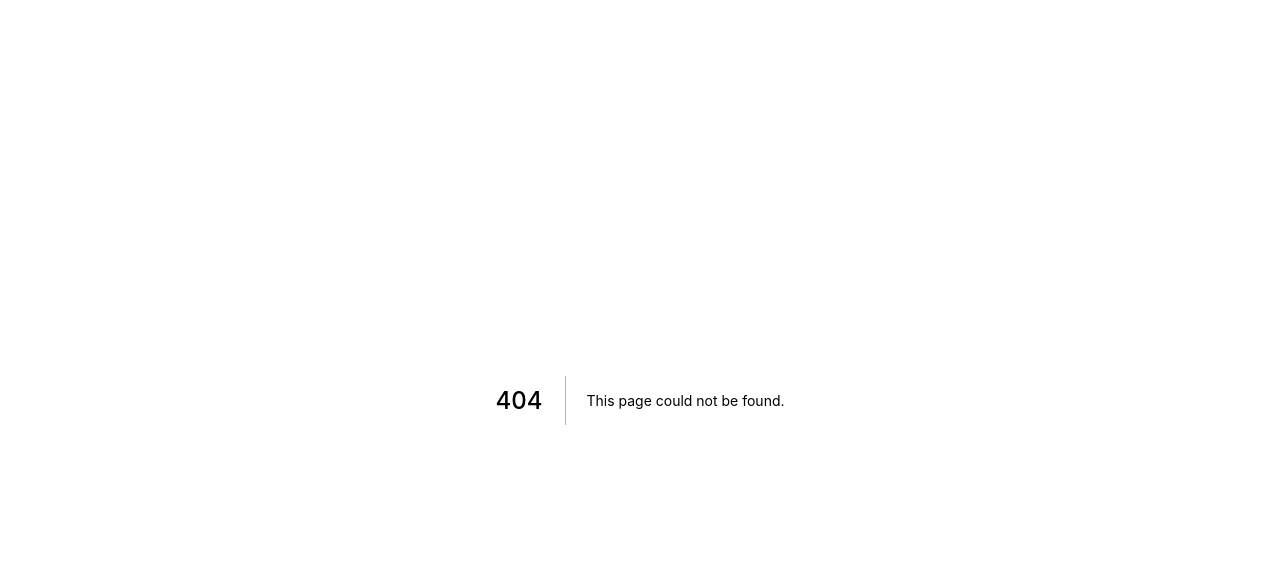
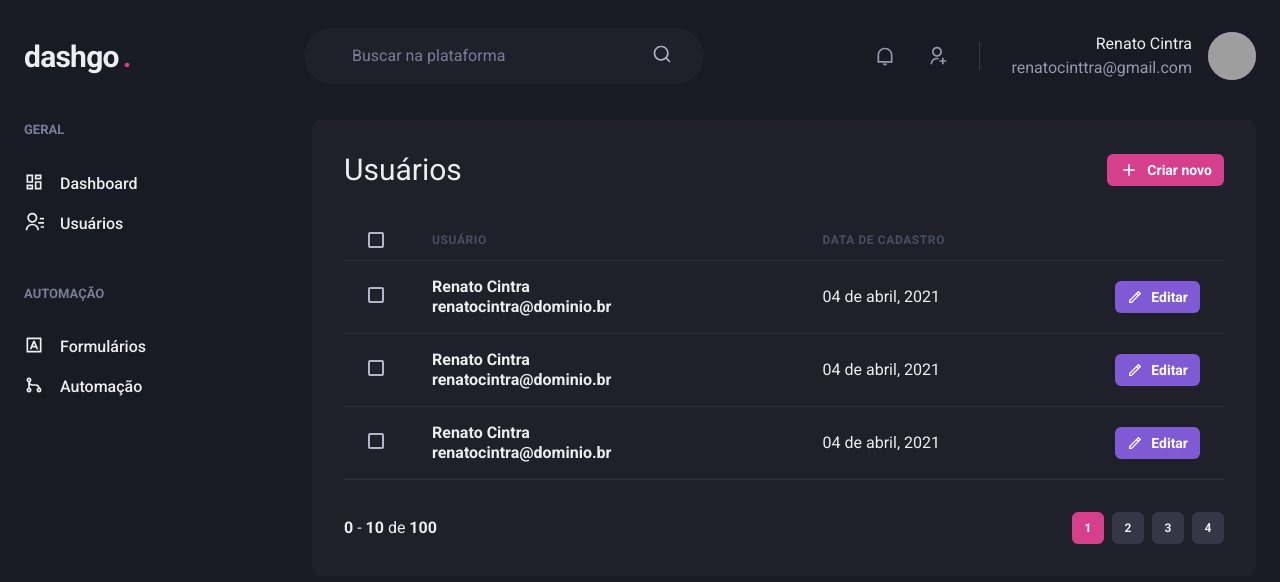
Before and after one commit to renatocinttra/dashgo, a Next.js app: page /users in a window 1280 px wide. Before the commit this address had no page. Shown: the top 582 px of the page. Built offline with nearby package versions, Linux system fonts and the light colour scheme; grey boxes are pictures that could not be loaded.

Commit message:
Was finished the control users page layout

```diff
--- /dev/null
+++ b/src/components/Pagination.tsx
@@ -0,0 +1,65 @@
+import { Box, Button, Stack } from "@chakra-ui/react";
+
+export function Pagination() {
+    return (
+        <Stack
+            direction="row"
+            spacing="6"
+            mt="8"
+            justify="space-between"
+            align="center"
+        >
+            <Box>
+                <strong>0</strong> - <strong>10</strong> de <strong>100</strong>
+            </Box>
+            <Stack direction="row" spacing="2">
+                <Button
+                    size="sm"
+                    fontSize="xs"
+                    width="4"
+                    colorScheme="pink"
+                    disabled
+                    _disabled={{
+                        bg: 'pink.500',
+                        curson: 'default'
+                    }}
+                >
+                    1
+                </Button>
+                <Button
+                    size="sm"
+                    fontSize="xs"
+                    width="4"
+                    bg="gray.700"
+                    _hover={{
+                        bg: 'gray.500'
+                    }}
+                >
+                    2
+                </Button>
+                <Button
+                    size="sm"
+                    fontSize="xs"
+                    width="4"
+                    bg="gray.700"
+                    _hover={{
+                        bg: 'gray.500'
+                    }}
+                >
+                    3
+                </Button>
+                <Button
+                    size="sm"
+                    fontSize="xs"
+                    width="4"
+                    bg="gray.700"
+                    _hover={{
+                        bg: 'gray.500'
+                    }}
+                >
+                    4
+                </Button>
+            </Stack>
+        </Stack>
+    );
+}
--- /dev/null
+++ b/src/pages/users/index.tsx
@@ -0,0 +1,119 @@
+import { Box, Button, Checkbox, Flex, Heading, Icon, Table, Tbody, Td, Th, Thead, Tr, Text, ButtonGroup, IconButton } from "@chakra-ui/react";
+import { RiAddLine, RiPencilLine } from "react-icons/ri";
+
+import { Header } from "../../components/Header";
+import { Pagination } from "../../components/Pagination";
+import { Sidebar } from "../../components/Sidebar";
+
+export default function UserList() {
+    return (
+        <Box>
+            <Header />
+            <Flex w="100%" my="6" maxWidth={1480} mx="auto" px="6">
+                <Sidebar />
+
+                <Box flex="1" borderRadius={8} bg="gray.800" p="8">
+                    <Flex mb="8" justify="space-between" align="center">
+                        <Heading size="lg" fontWeight="normal">Usuários</Heading>
+
+                        <Button
+                            as="a"
+                            size="sm"
+                            fontSize="sm"
+                            colorScheme="pink"
+                            leftIcon={<Icon as={RiAddLine} fontSize="20" />}
+                        >
+                            Criar novo
+                        </Button>
+                    </Flex>
+
+                    <Table colorScheme="whiteAlpha">
+                        <Thead>
+                            <Tr>
+                                <Th px="6" color="gray.300" width="8">
+                                    <Checkbox colorScheme="pink" />
+                                </Th>
+                                <Th>Usuário</Th>
+                                <Th>Data de Cadastro</Th>
+                                <Th width="8"></Th>
+                            </Tr>
+                        </Thead>
+                        <Tbody>
+                            <Tr>
+                                <Td px="6">
+                                    <Checkbox colorScheme="purple" />
+                                </Td>
+                                <Td>
+                                    <Box>
+                                        <Text fontWeight="bold">Renato Cintra</Text>
+                                        <Text fontWeight="bold">renatocintra@dominio.br</Text>
+                                    </Box>
+                                </Td>
+                                <Td>04 de abril, 2021</Td>
+                                <Td>
+                                    <Button
+                                        as="a"
+                                        size="sm"
+                                        fontSize="sm"
+                                        colorScheme="purple"
+                                        leftIcon={<Icon as={RiPencilLine} fontSize="16" />}
+                                    >
+                                        Editar
+                                    </Button>
+                                </Td>
+                            </Tr>
+                            <Tr>
+                                <Td px="6">
+                                    <Checkbox colorScheme="purple" />
+                                </Td>
+                                <Td>
+                                    <Box>
+                                        <Text fontWeight="bold">Renato Cintra</Text>
+                                        <Text fontWeight="bold">renatocintra@dominio.br</Text>
+                                    </Box>
+                                </Td>
+                                <Td>04 de abril, 2021</Td>
+                                <Td>
+                                    <Button
+                                        as="a"
+                                        size="sm"
+                                        fontSize="sm"
+                                        colorScheme="purple"
+                                        leftIcon={<Icon as={RiPencilLine} fontSize="16" />}
+                                    >
+                                        Editar
+                                    </Button>
+                                </Td>
+                            </Tr>
+                            <Tr>
+                                <Td px="6">
+                                    <Checkbox colorScheme="purple" />
+                                </Td>
+                                <Td>
+                                    <Box>
+                                        <Text fontWeight="bold">Renato Cintra</Text>
+                                        <Text fontWeight="bold">renatocintra@dominio.br</Text>
+                                    </Box>
+                                </Td>
+                                <Td>04 de abril, 2021</Td>
+                                <Td>
+                                    <Button
+                                        as="a"
+                                        size="sm"
+                                        fontSize="sm"
+                                        colorScheme="purple"
+                                        leftIcon={<Icon as={RiPencilLine} fontSize="16" />}
+                                    >
+                                        Editar
+                                    </Button>
+                                </Td>
+                            </Tr>
+
+                        </Tbody>
+                    </Table>
+                    <Pagination />
+                </Box>
+            </Flex>
+        </Box>
+    );
+}
```
Also changed, not shown: src/pages/users/create.tsx (added, +42 -0 lines).
